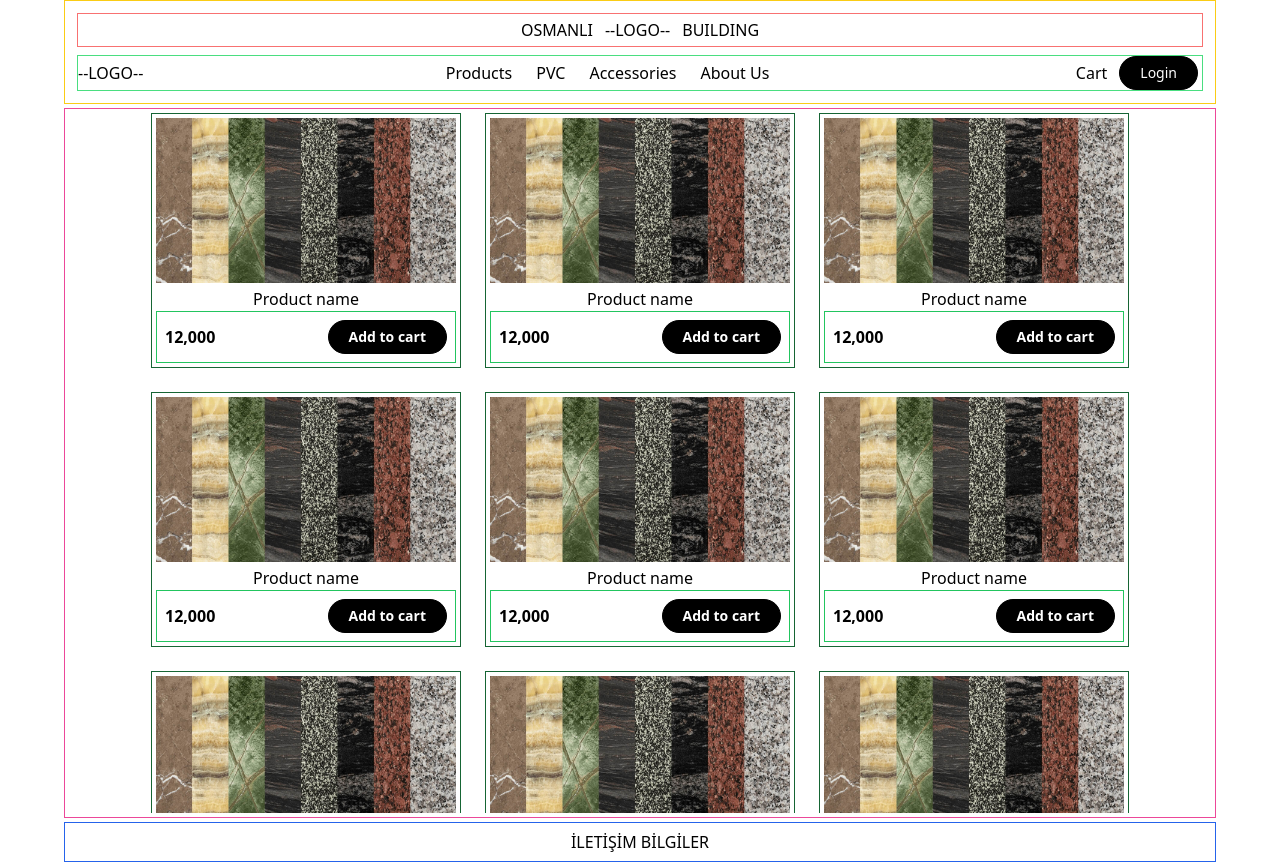
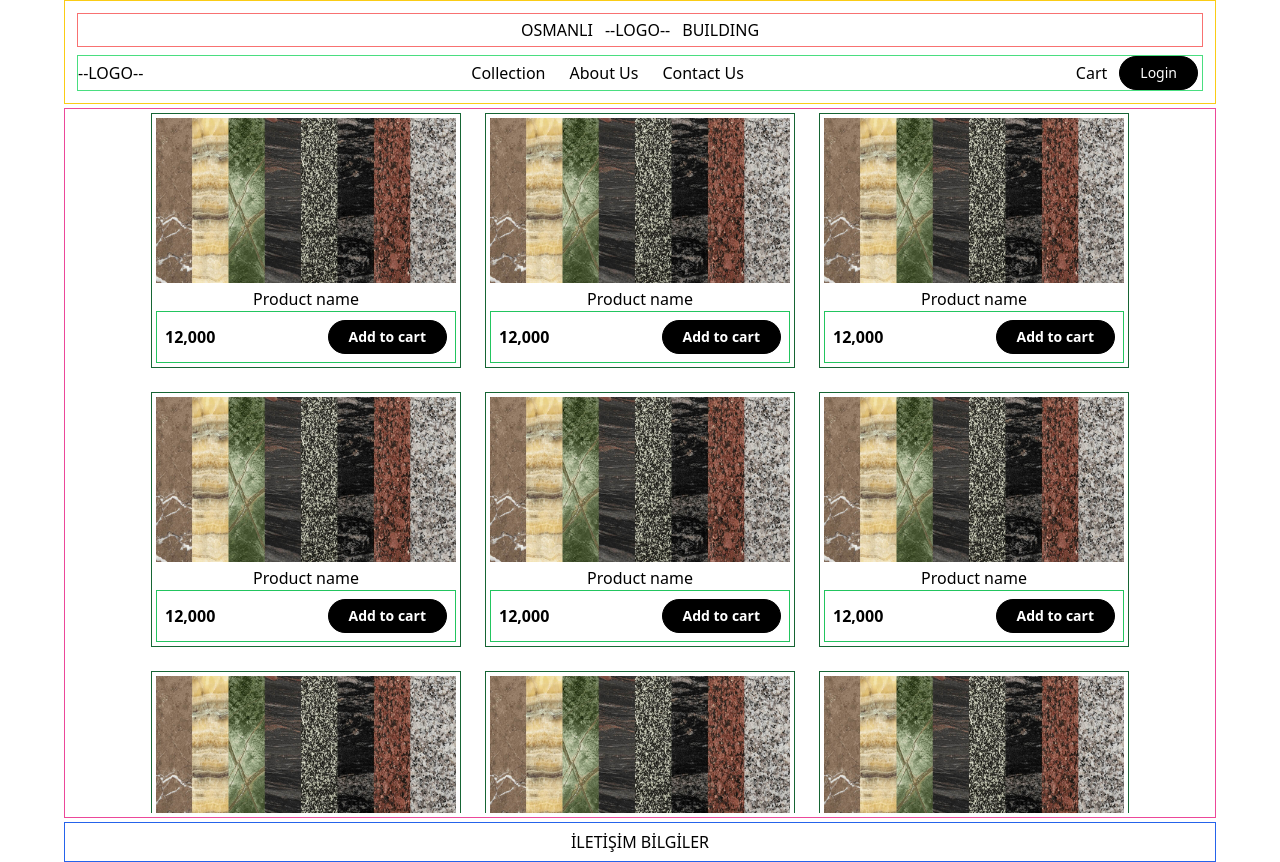
Before and after one commit to Bobzero23/Osmanli-Building-Frontend, a Next.js app: page / in a window 1280 px wide. Built offline with nearby package versions, Linux system fonts and the light colour scheme.

Commit message:
quick fix: correcting types in Header

```diff
--- a/components/Header.jsx
+++ b/components/Header.jsx
@@ -20,29 +20,24 @@ const Header = () => {
         <div>
           <ul className="hidden md:flex gap-x-6">
             <li>
-              <Link href="/">
-                <p>Products</p>
+              <Link href="/collection">
+                <p>Collection</p>
               </Link>
             </li>
             <li>
-              <Link href="/">
-                <p>PVC</p>
+              <Link href="/about-us">
+                <p>About Us</p>
               </Link>
             </li>
             <li>
-              <Link href="/">
-                <p>Accessories</p>
-              </Link>
-            </li>
-            <li>
-              <Link href="/">
-                <p>About Us</p>
+              <Link href="/contact-us">
+                <p>Contact Us</p>
               </Link>
             </li>
           </ul>
         </div>
         <div className="flex items-center gap-3 px-1">
-          <Link href="/">Cart</Link>
+          <Link href="/cart">Cart</Link>
           <Link href="/" className="black_btn">
             Login
           </Link>
```
